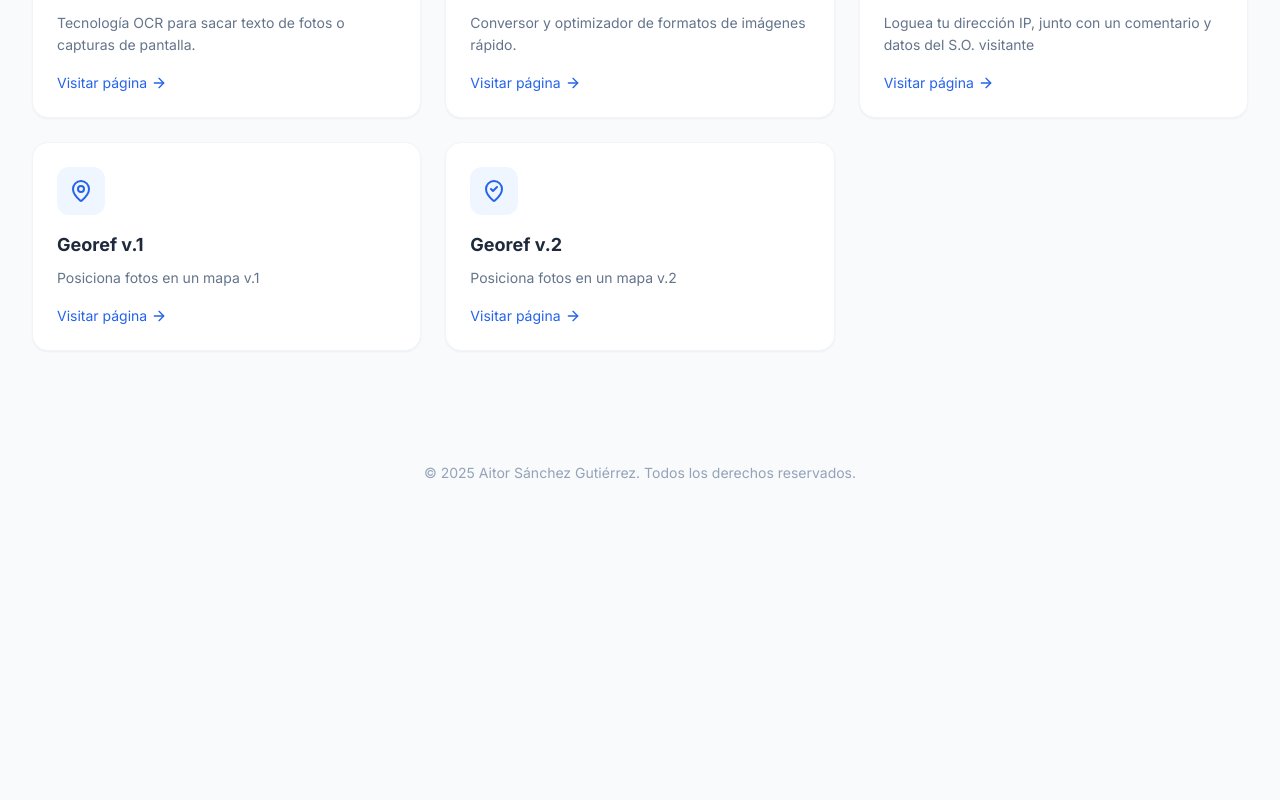
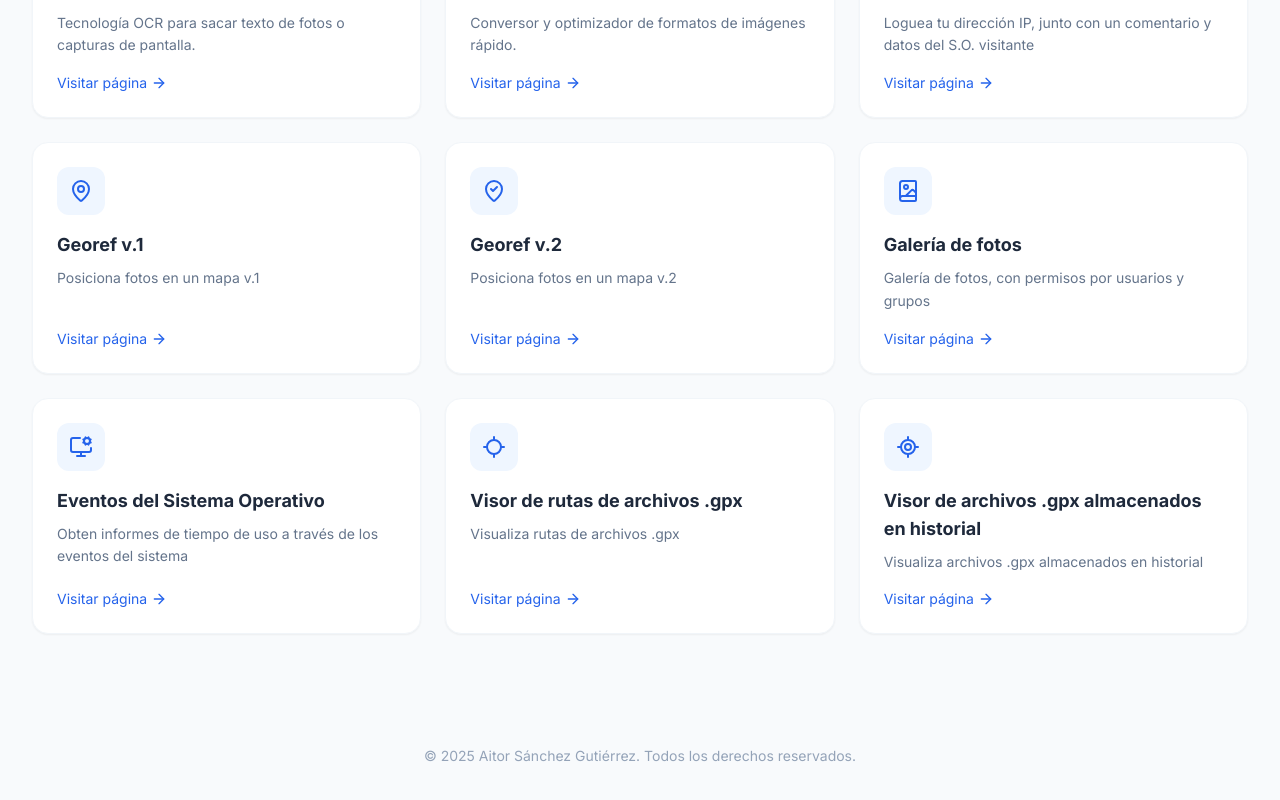
Before and after one commit to spankyno/AitorHub_old, a React (Vite) app: page / in a window 1280 px wide. Shown: the part 1420-2220 px from the top of the page. Before the commit the page ends 1983 px from the top, so only its background shows below. Built offline with nearby package versions, Linux system fonts and the light colour scheme.

Commit message:
Add files via upload

```diff
--- a/constants.ts
+++ b/constants.ts
@@ -12,7 +12,11 @@ import {
   Image as ImageIcon,
   Airplay,
   MapPin,
-  MapPinCheckInside
+  MapPinCheckInside,
+  BookImage,
+  MonitorCog,
+  Locate,
+  LocateFixed
 } from 'lucide-react';
 import { LinkItem } from './types';
 
@@ -131,6 +135,38 @@ export const LINKS: LinkItem[] = [
     description: "Posiciona fotos en un mapa v.2",
     category: 'navigation',
     icon: MapPinCheckInside
+  },
+ {
+    id: 'galeria',
+    title: "Galería de fotos",
+    url: "https://aitorfotos.infinityfreeapp.com/",
+    description: "Galería de fotos, con permisos por usuarios y grupos",
+    category: 'files',
+    icon: BookImage
+  },
+ {
+    id: 'sysevent',
+    title: "Eventos del Sistema Operativo",
+    url: "https://syseventanalyzer.infinityfreeapp.com/",
+    description: "Obten informes de tiempo de uso a través de los eventos del sistema",
+    category: 'connectivity',
+    icon: MonitorCog
+  },
+  {
+    id: 'gpxviewer',
+    title: "Visor de rutas de archivos .gpx",
+    url: "https://visorgpx.infinityfreeapp.com/",
+    description: "Visualiza rutas de archivos .gpx",
+    category: 'navigation',
+    icon: Locate
+  },
+  {
+    id: 'gpxhistorial',
+    title: "Visor de archivos .gpx almacenados en historial",
+    url: "https://gpxhistory.netlify.app/",
+    description: "Visualiza archivos .gpx almacenados en historial",
+    category: 'navigation',
+    icon: LocateFixed
   }
 ];
 
```
